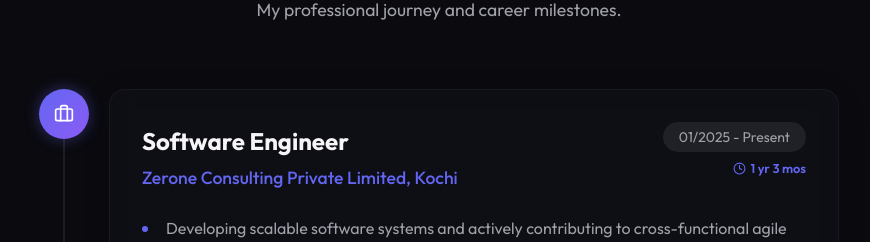
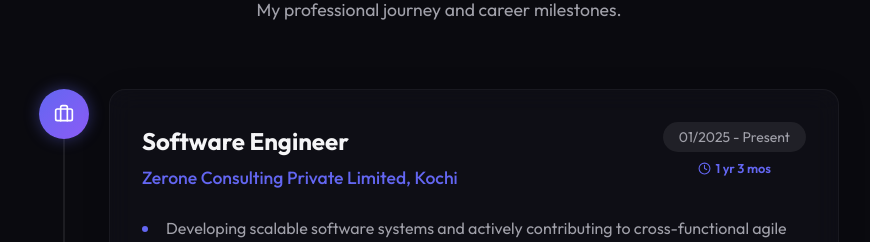
Before and after one commit to Bibin369/Bib_Portfolio, a React (Vite) app: page / in a window 1280 px wide. Shown: the part 1760-2002 px from the top of the page, without its empty margins (201-1071 px from the left). Built offline with nearby package versions, Linux system fonts and the light colour scheme.

Commit message:
Center-align duration text under date badge

```diff
--- a/src/sections/Experience.jsx
+++ b/src/sections/Experience.jsx
@@ -80,7 +80,7 @@ export default function Experience() {
                     {job.company}
                   </h4>
                 </div>
-                <div style={{ display: 'flex', flexDirection: 'column', alignItems: 'flex-end', gap: '0.4rem' }}>
+                <div style={{ display: 'flex', flexDirection: 'column', alignItems: 'center', gap: '0.4rem' }}>
                   <div style={{
                     display: 'flex',
                     alignItems: 'center',
```
